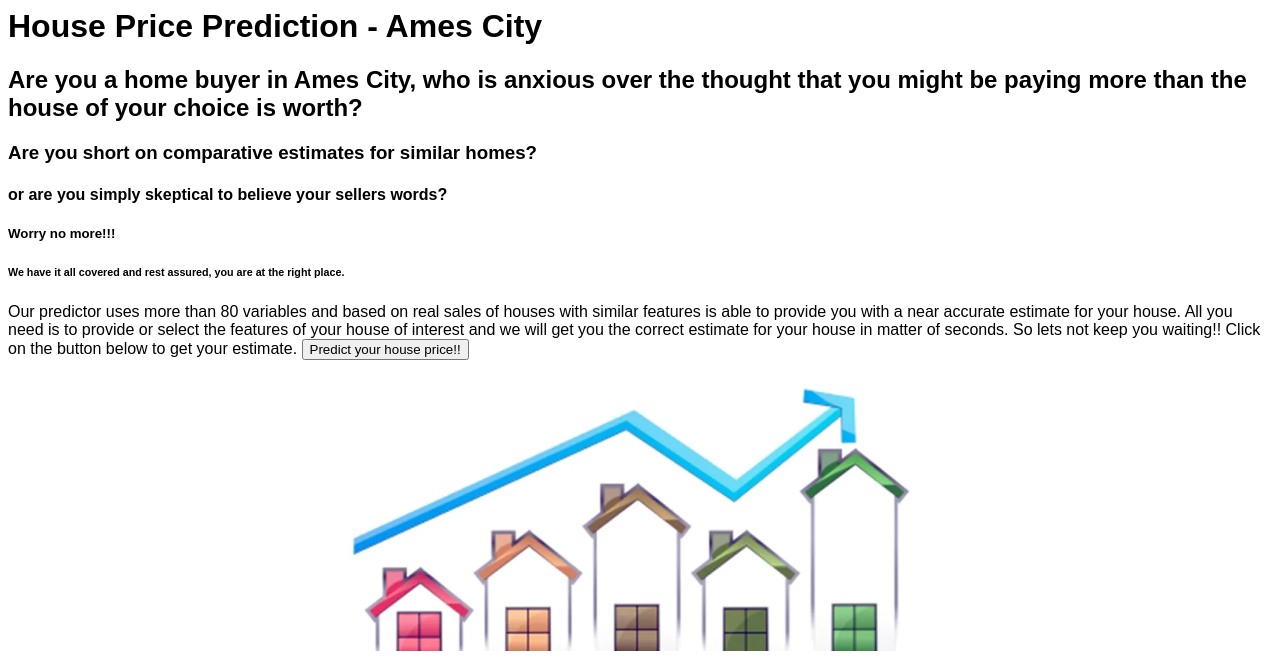
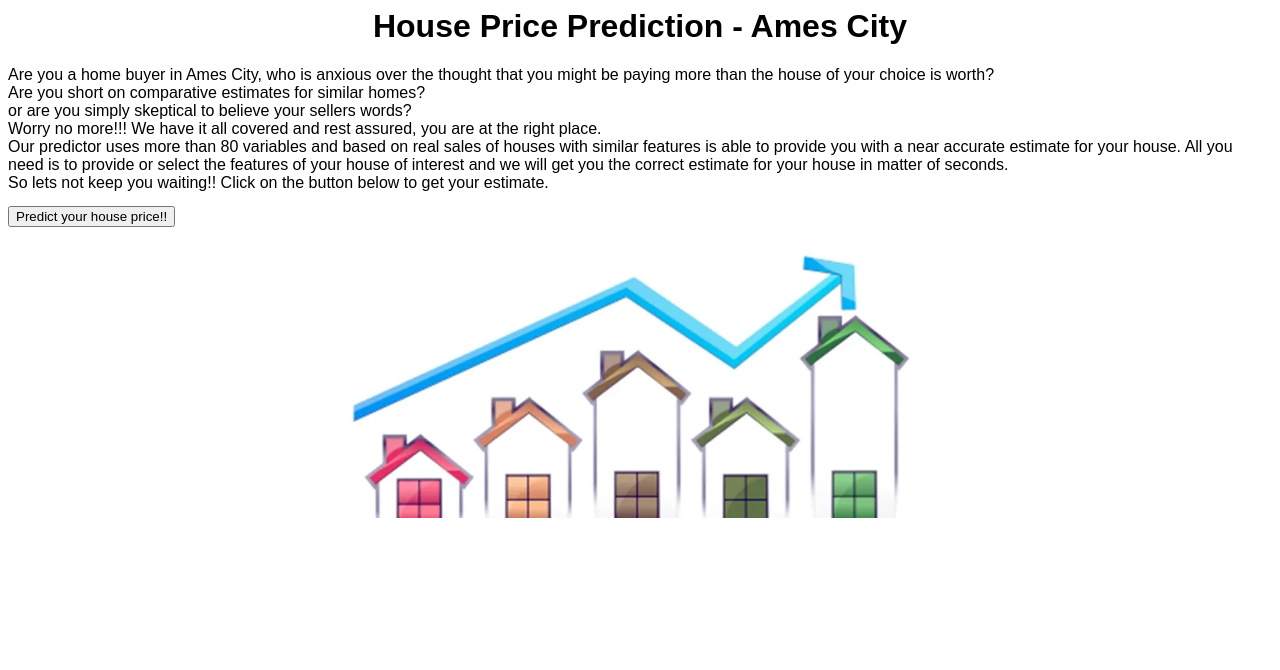
Before and after one commit to SiddharthSunilPatil/house_price_advanced_regression, a Flask app: page / in a window 1280 px wide. Shown: the top 670 px of the page. Run offline with Flask 3, Linux system fonts and the light colour scheme.

Commit message:
added line breaks

```diff
--- a/static/style.css
+++ b/static/style.css
@@ -11,3 +11,11 @@ body {
         width: 50%;
         padding: 20px; /* adds 30 pixels of padding around the image */
   }
+
+  h1{
+    text-align: center;
+  }
+  h2{
+    font-size: 16px;
+    font-weight: lighter;
+  }
--- a/templates/index.html
+++ b/templates/index.html
@@ -7,30 +7,21 @@
         <h1>House Price Prediction - Ames City</h1>
         <h2>Are you a home buyer in Ames City, who is anxious over the thought that you might be paying more
             than the house of your choice is worth?
-        </h2>
-        <h3>
+            <br />
             Are you short on comparative estimates for similar homes?
-        </h3>
-        <h4>
+            <br />
             or are you simply skeptical to believe your sellers words?
-        </h4>
-        <h5>
+            <br />
             Worry no more!!!
-        </h5>
-        <h6>
             We have it all covered and rest assured, you are at the right place.
-        </h6>
-        <h7>
+            <br />
             Our predictor uses more than 80 variables and based on real sales of houses with similar features
             is able to provide you with a near accurate estimate for your house.
-        </h7>
-        <h8>
             All you need is to provide or select the features of your house of interest and we will get you the correct estimate
             for your house in matter of seconds.
-        </h8>
-        <h9>
+            <br />
             So lets not keep you waiting!! Click on the button below to get your estimate.
-        </h9>
+        </h2>
         <a href="predict_data">
             <button>Predict your house price!!</button>
         </a>
```
